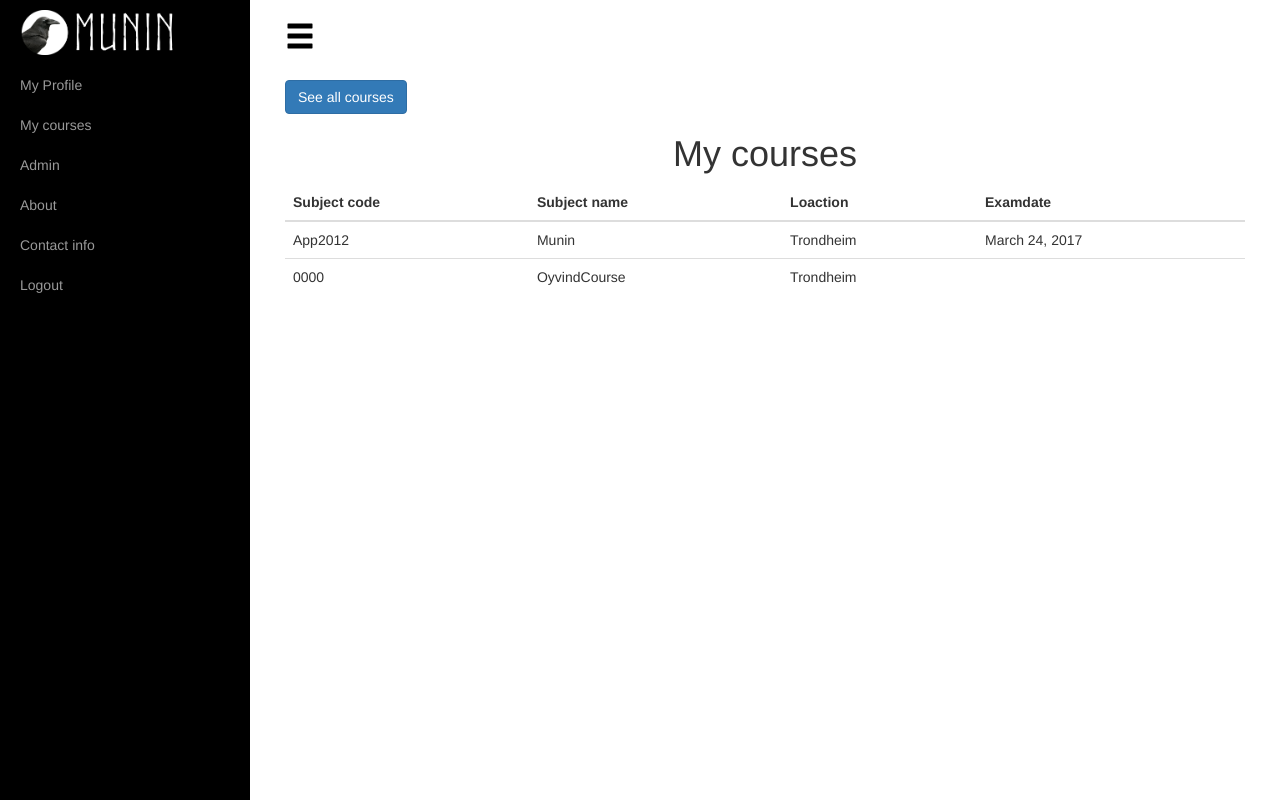
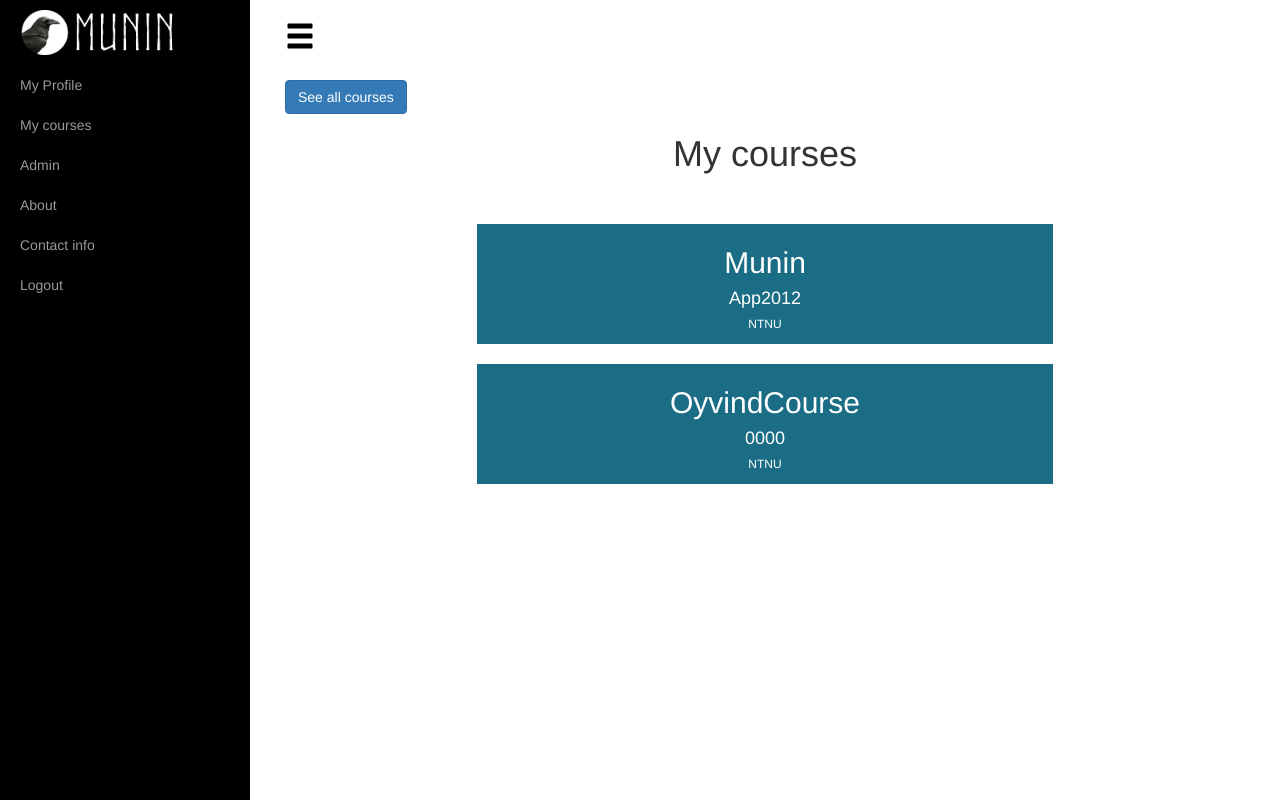
Before and after one commit to Strand94/Munin, a Django app: page /subjects/ in a window 1280 px wide. Run offline with Django 3.2, Linux system fonts and the light colour scheme; a user stored in the database is signed in; data comes from the database, SQL or seed files in the repository; some libraries are stand-ins or nearby versions.

Commit message:
Added block view of yoyr active courses and a colour field for the course model

```diff
--- a/apps/courses/models.py
+++ b/apps/courses/models.py
@@ -7,6 +7,7 @@ class Course(models.Model):
     name = models.CharField(max_length=50)
     course_id = models.CharField(max_length=7)
     lecturer = models.ForeignKey(User)
+    hexcolour = models.CharField(max_length=7, default='#1b6d85')
     YEAR_CHOICES = []
     for r in range(2000, (datetime.datetime.now().year + 2)):
         YEAR_CHOICES.append((r, r))
--- a/templates/courses/subjects.html
+++ b/templates/courses/subjects.html
@@ -15,41 +15,29 @@
         <a id="" href="search" class="btn btn-primary">See all courses</a>
     </div>
 
-    <h1 class="text-center">My courses </h1>
-    <form action="" method="post">
-    {% csrf_token %}
+    <h1 class="text-center" style="margin-bottom: 50px">My courses </h1>
+
+
     {% if mysubjects %}
-        <div>
-        <table class="table table-responsive table-hover">
-            <thead>
-                <tr>
-                    <th>Subject code</th>
-                    <th>Subject name</th>
-                    <th>Loaction</th>
-                    <th>Examdate</th>
-                </tr>
-            </thead>
-            <tbody class="list">
-                {% for subject in mysubjects %}
-                <tr class='clickable-row' data-href="{{ subject.course.pk }}/dashboard">
-                    <td class="id">{{ subject.course.course_id }}</td>
-                    <td class="name">{{ subject.course.name }}</td>
-                    <td class="place">{{ subject.course.lecturer.school.place }}</td>
-                    {% if subject.course.examDate %}
-                        <td>{{ subject.course.examDate }}</td>
-                    {% else %}
-                        <td></td>
-                    {% endif %}
-                </tr>
-            {% endfor %}
-            </tbody>
-        </table>
+
+    {% for subject in mysubjects %}
+
+    <div align="center" class='clickable-row' data-href="{{ subject.course.pk }}/dashboard">
+        <button style="width: 60%; height: 120px; margin-bottom: 20px; background-color: {{ subject.course.hexcolour }}">
+            <h2 style="color: white">{{ subject.course.name }}</h2>
+            <h4 style="color: white">{{ subject.course.course_id }}</h4>
+            <h6 style="color: white">{{ subject.course.lecturer.school }}</h6>
+        </button>
     </div>
+
+    {% endfor %}
+
     {% else %}
         <p class="text-center">You have no active courses.</p>
     {% endif %}
 
-    </form>
+
+
 {% endblock content %}
 {% block script %}
 <script>
@@ -59,5 +47,14 @@ jQuery(document).ready(function($) {
 
     });
 });
+
+function getRandomColor() {
+        var letters = '0123456789ABCDEF'.split('');
+        var color = '#';
+        for (var i = 0; i < 6; i++ ) {
+            color += letters[Math.round(Math.random() * 15)];
+        }
+        return color;
+    }
 </script>
 {% endblock %}
```
